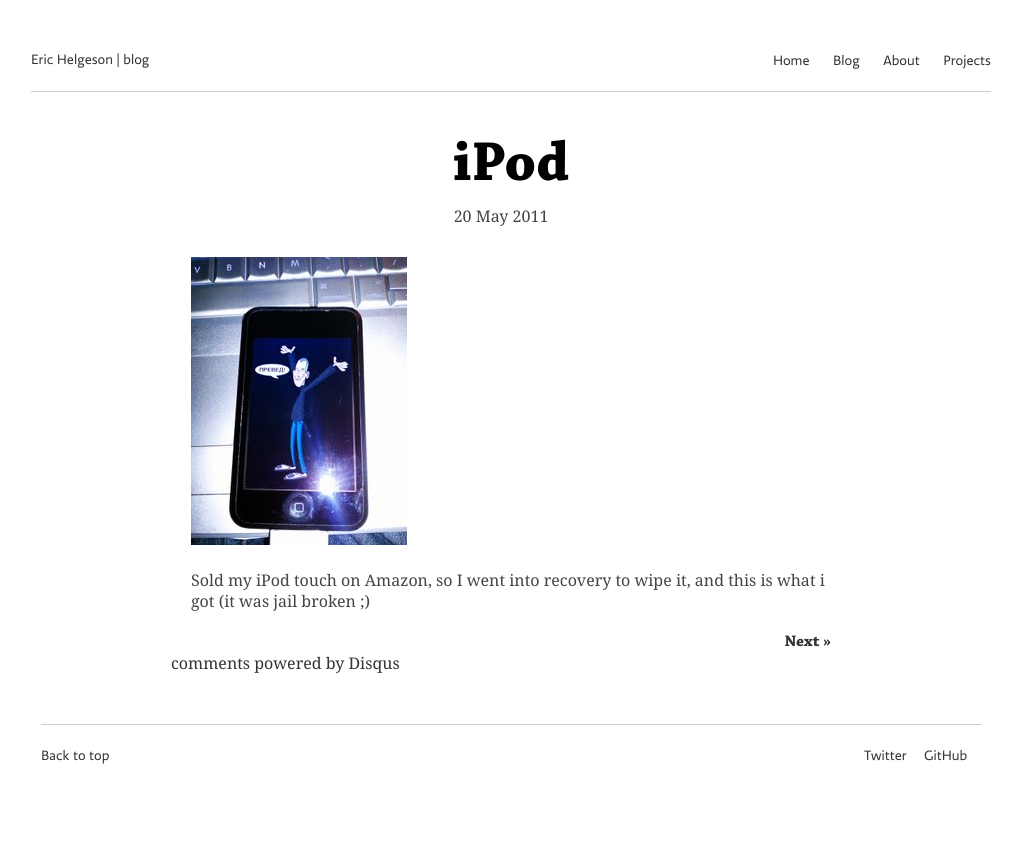
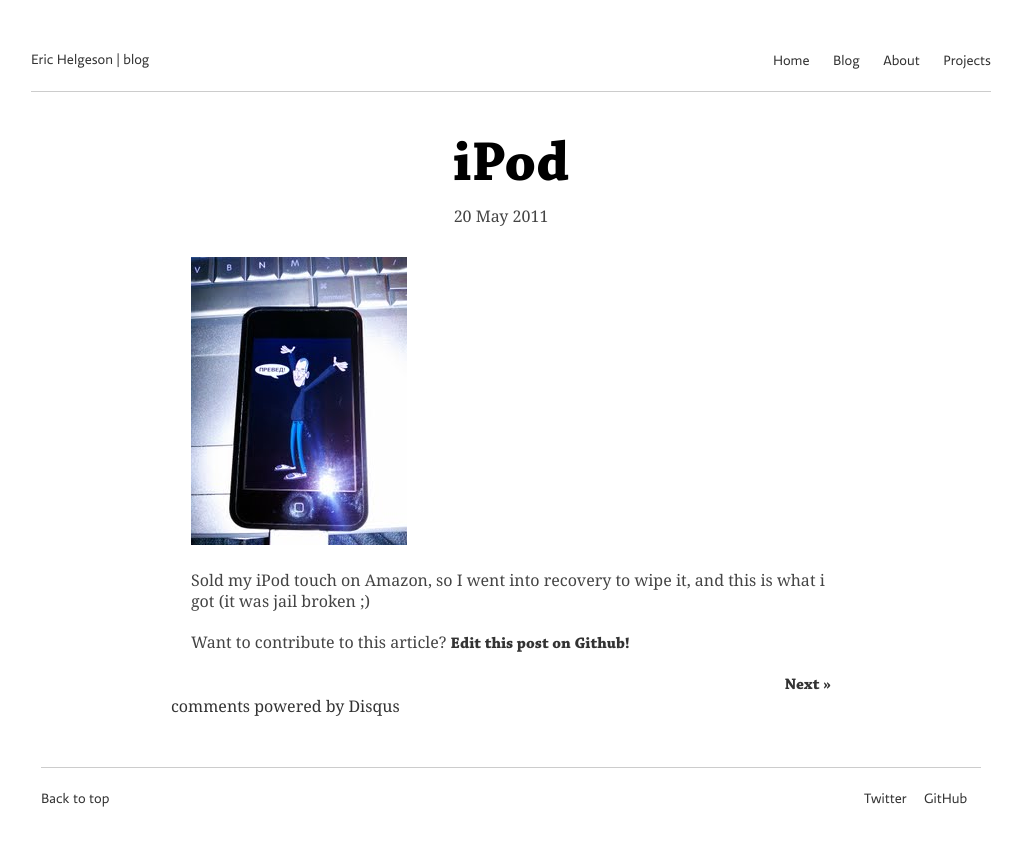
Before and after one commit to erichelgeson/erichelgeson.github.com, a Jekyll site: the page built from _posts/2011-05-20-ipod.md, in a window 1280 px wide. Shown: the top 846 px of the page, without its empty margins (129-1151 px from the left). Built offline with Jekyll 4.4.1, drawn with Linux system fonts in a browser that asks for light colours; Markdown is read by kramdown in place of the engine named in the settings; comment, search, counter and statistics services are not loaded.

Commit message:
Edit this post on github link

```diff
--- a/_layouts/post.html
+++ b/_layouts/post.html
@@ -16,6 +16,9 @@
                 <div class="post-body eleven columns">
                     <div class="post-body-inner eleven columns">
                         {{ content }}
+
+<p>Want to contribute to this article? <a href="https://github.com/erichelgeson/erichelgeson.github.com/blob/master/_posts/{{ page.date | date: "%Y-%m-%d" }}-{{ page.url | replace_first: "/", ""  }}.md">Edit this post on Github!</a></p>
+
                         <div class="page-navigation">
                             {% for post in site.categories.blog %}
                                 {% if post.url == page.url %}
```
